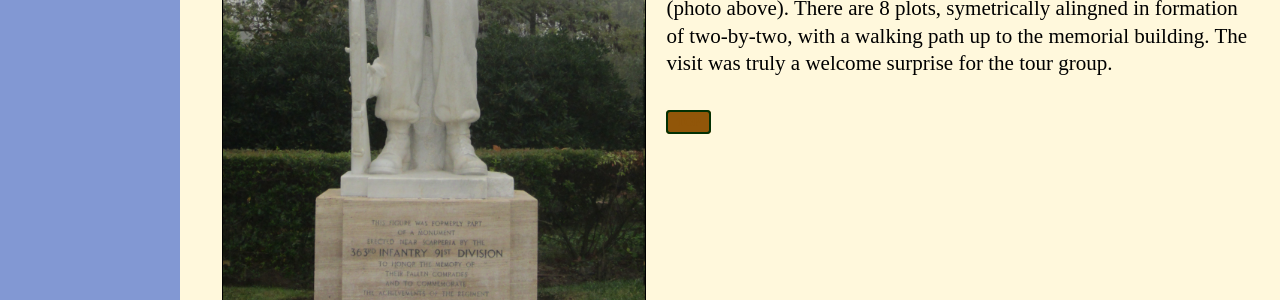
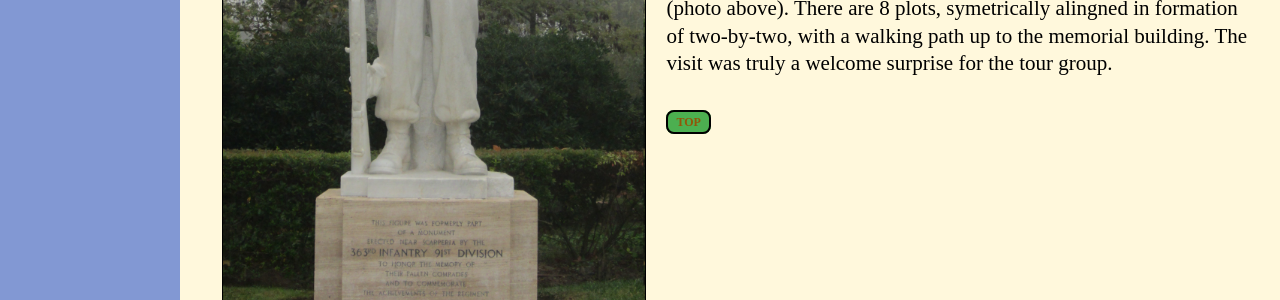
Before and after one commit to scporet/scporet.github.io, a Jekyll site: the page built from _posts/2019-01-09-Best-Kept-Secret-in-Florence.md, in a window 1280 px wide. Shown: the part 1047-1347 px from the top of the page. Built offline with Jekyll 4.4.1, drawn with Linux system fonts in a browser that asks for light colours; some web fonts are replaced.

Commit message:
updated styles

```diff
--- a/_sass/main.scss
+++ b/_sass/main.scss
@@ -213,12 +213,11 @@
   border: 2px solid rgb(0, 0, 0);
   color: white;
   border-radius: 12px;
-  padding: 10px 24px;
+  padding: 5px 12px;
   text-align: center;
   text-decoration: none;
   display: inline-block;
-  font-size: 14px;
-  font-weight: bold;
+  font-size: 12px;
   text-transform: capitalize;
   font-family: $ff-nav;
 }
@@ -240,14 +239,14 @@
   font-weight: bold;
   text-transform: capitalize;
   text-decoration: none;
-  border: 2px solid rgb(2, 48, 3);
-  background-color: #915609;
-  border-radius: 4px;
+  border: 2px solid rgb(0, 0, 0);
+  background-color: #4CAF50;
+  border-radius: 8px;
 }
 
 /*On Hover Color Change*/
 .myBtn:hover {
-  background-color: #9eaa87;
+  background-color: white;
   color: black;
   border: 2px solid rgb(2, 48, 3);
 }
```
Also changed, not shown: about.md (+1 -1 lines), 2 other files.
